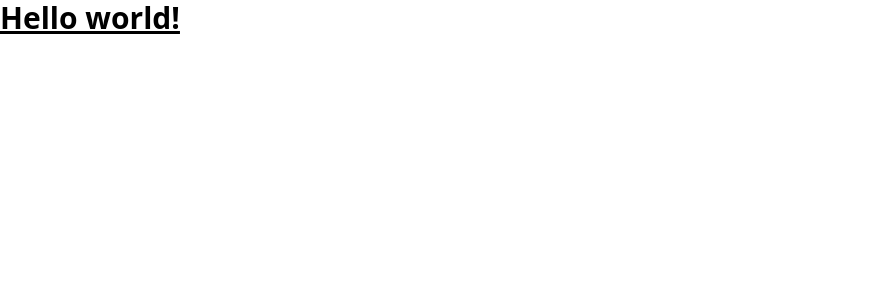
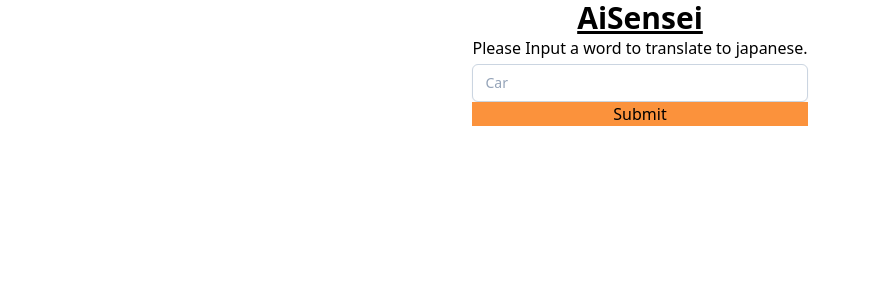
Before and after one commit to lzs95/AI-Sensei, a Next.js app in the folder aisensei-fe/: page / in a window 1280 px wide. Shown: the top 300 px of the page, without its empty margins (0-871 px from the left). Built offline with nearby package versions, Linux system fonts and the light colour scheme.

Commit message:
Feat able to get data from API

```diff
--- a/aisensei-fe/pages/index.tsx
+++ b/aisensei-fe/pages/index.tsx
@@ -1,9 +1,35 @@
 import type { NextPage } from "next";
+import { FormEvent, useState } from "react";
 
 const Home: NextPage = () => {
+  const [userInput, setUserInput] = useState("");
+
+  const handleSubmit = (e: FormEvent<HTMLFormElement>) => {
+    e.preventDefault();
+    console.log(`Value = ${userInput}`);
+    fetch(
+      `https://0sox7ioyk4.execute-api.us-east-1.amazonaws.com/prod/generate_response?prompt=${userInput}`
+    )
+      .then((res) => res.json())
+      .then(console.log);
+  };
+
   return (
-    <div>
-      <h1 className="text-3xl font-bold underline">Hello world!</h1>
+    <div className="flex flex-col items-center w-screen">
+      <h1 className="text-3xl font-bold underline">AiSensei</h1>
+      <form onSubmit={(e) => handleSubmit(e)} className="flex flex-col">
+        <h2>Please Input a word to translate to japanese.</h2>
+        <input
+          onChange={(e) => setUserInput(e.currentTarget.value)}
+          value={userInput}
+          className="mt-1 block px-3 py-2 bg-white border border-slate-300 rounded-md text-sm shadow-sm placeholder-slate-400
+          focus:outline-none focus:border-sky-500 focus:ring-1 focus:ring-sky-500"
+          type="text"
+          required
+          placeholder="Car"
+        />
+        <button className=" bg-orange-400">Submit</button>
+      </form>
     </div>
   );
 };
```
Also changed, not shown: aisensei-fe/pages/_app.tsx (+4 -4 lines), 1 other file (tests, documents, lock files or other folders).
